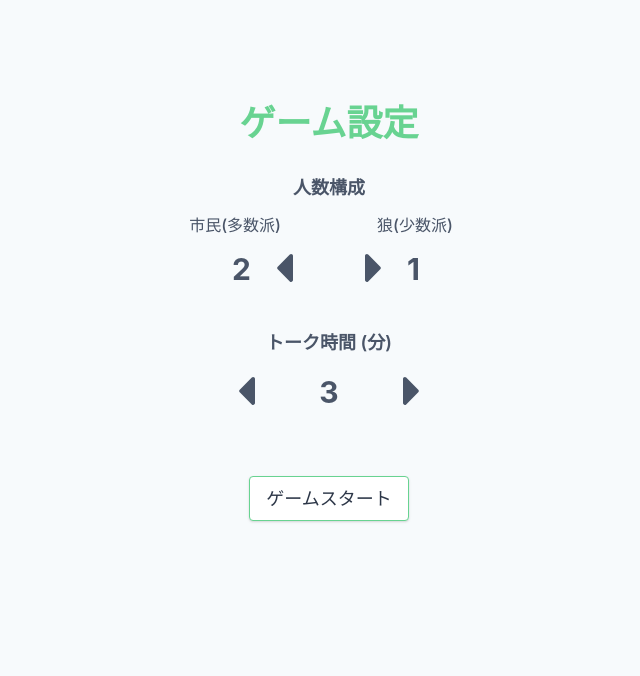
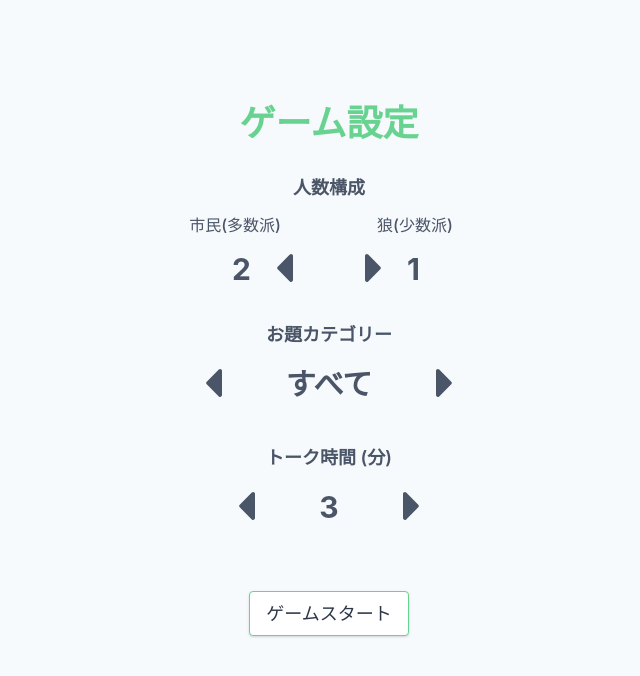
Before and after one commit to YIPG/WordWolf, a React (Create React App) app: page /setting/game in a window 1280 px wide. Shown: the top 676 px of the page, without its empty margins (311-951 px from the left). Built offline with nearby package versions, Linux system fonts and the light colour scheme.

Commit message:
add category select

```diff
--- a/src/assets/words.ts
+++ b/src/assets/words.ts
@@ -1,4 +1,4 @@
-const word_category: {
+const wordByCategory: {
   [category: string]: [string, string][];
 } = {
   love: [
@@ -292,10 +292,14 @@ const word_category: {
   ]
 };
 
-export const words = {
-  all: Object.values(word_category).reduce((pre, cur) => {
+export const words: {
+  [category: string]: [string, string][];
+} = {
+  all: Object.values(wordByCategory).reduce((pre, cur) => {
     pre.push(...cur);
     return pre;
   }, []),
-  ...word_category
+  ...wordByCategory
 };
+
+export const wordCategory = ["all", ...Object.keys(wordByCategory)];
--- a/src/logic/GameSetting.tsx
+++ b/src/logic/GameSetting.tsx
@@ -3,11 +3,13 @@ import { createCtx } from "../context";
 import { getRand } from "./utils";
 import localForage from "localforage";
 
-import { words } from "../assets/words";
+import { words, wordCategory } from "../assets/words";
 
 type GameSettingState = {
   talkTime: number;
   selectedPlayer: number;
+  selectedCategoryIndex: number;
+  selectedCategoryName: string;
   player: {
     name: string;
     word: string;
@@ -23,13 +25,16 @@ type ContextProps = {
   resetPlayers: () => void;
   setTalkTime: (arg: number) => void;
   setSelectedPlayer: (arg: number) => void;
+  setSelectedCategory: (arg: "up" | "down") => void;
 };
 
 export function useGameSetting() {
   const initialState = {
     player: [],
     talkTime: 3,
-    selectedPlayer: 0
+    selectedPlayer: 0,
+    selectedCategoryIndex: 0,
+    selectedCategoryName: wordCategory[0]
   };
   const [gameSetting, setGameSetting] = useState<GameSettingState>(
     initialState
@@ -108,7 +113,7 @@ export function useGameSetting() {
 
   // TODO: カテゴリー追加の場合はここをいじる
   const setWord = () => {
-    const wordPair = getRand(words.all);
+    const wordPair = getRand(words[gameSetting.selectedCategoryName]);
     const zeroOrOne = Math.floor(Math.random() * 2);
     const civilWord = wordPair[zeroOrOne];
     const wolfWord = wordPair[1 - zeroOrOne];
@@ -146,6 +151,25 @@ export function useGameSetting() {
       };
     });
 
+  const setSelectedCategory = (inst: "up" | "down") => {
+    if (inst !== "up" && inst !== "down") return;
+
+    const tmp = (inst: string, num: number) => {
+      if (inst === "up") return (num + 1) % wordCategory.length;
+      if (inst === "down") return (num - 1) % wordCategory.length;
+      return 0;
+    };
+
+    setGameSetting(prev => {
+      return {
+        ...prev,
+        selectedCategoryIndex: tmp(inst, prev.selectedCategoryIndex),
+        selectedCategoryName:
+          wordCategory[tmp(inst, prev.selectedCategoryIndex)]
+      };
+    });
+  };
+
   return {
     gameSetting,
     setPlayers,
@@ -153,7 +177,8 @@ export function useGameSetting() {
     setWord,
     setTalkTime,
     resetPlayers,
-    setSelectedPlayer
+    setSelectedPlayer,
+    setSelectedCategory
   } as const;
 }
 
--- a/src/page/gameSetting/index.tsx
+++ b/src/page/gameSetting/index.tsx
@@ -13,7 +13,8 @@ const GameSetting: React.FC = () => {
     setTalkTime,
     setWolf,
     setWord,
-    resetPlayers
+    resetPlayers,
+    setSelectedCategory
   } = useGameSettingCtx();
 
   useEffect(() => {
@@ -29,6 +30,15 @@ const GameSetting: React.FC = () => {
     setWolf(wolfNum);
     setWord();
     history.push("/game/word");
+  };
+
+  const categoryTranslate = (category: string) => {
+    if (category === "all") return "すべて";
+    if (category === "love") return "恋愛";
+    if (category === "life") return "生活";
+    if (category === "child") return "子供向け";
+    if (category === "play") return "遊び";
+    return "エラー";
   };
 
   return (
@@ -67,6 +77,18 @@ const GameSetting: React.FC = () => {
           </div>
         </div>
       </div>
+      <span className=" text-lg font-semibold pt-4">お題カテゴリー</span>
+      <div className="flex flex-row justify-center items-center">
+        <span className="text-5xl" onClick={() => setSelectedCategory("down")}>
+          <FontAwesomeIcon icon={faCaretLeft} />
+        </span>
+        <span className="text-3xl font-bold px-16">
+          {categoryTranslate(gameSetting.selectedCategoryName)}
+        </span>
+        <span className="text-5xl" onClick={() => setSelectedCategory("up")}>
+          <FontAwesomeIcon icon={faCaretRight} />
+        </span>
+      </div>
       <span className=" text-lg font-semibold pt-6">トーク時間 (分)</span>
       <div className="flex flex-row justify-center items-center">
         <span
```
